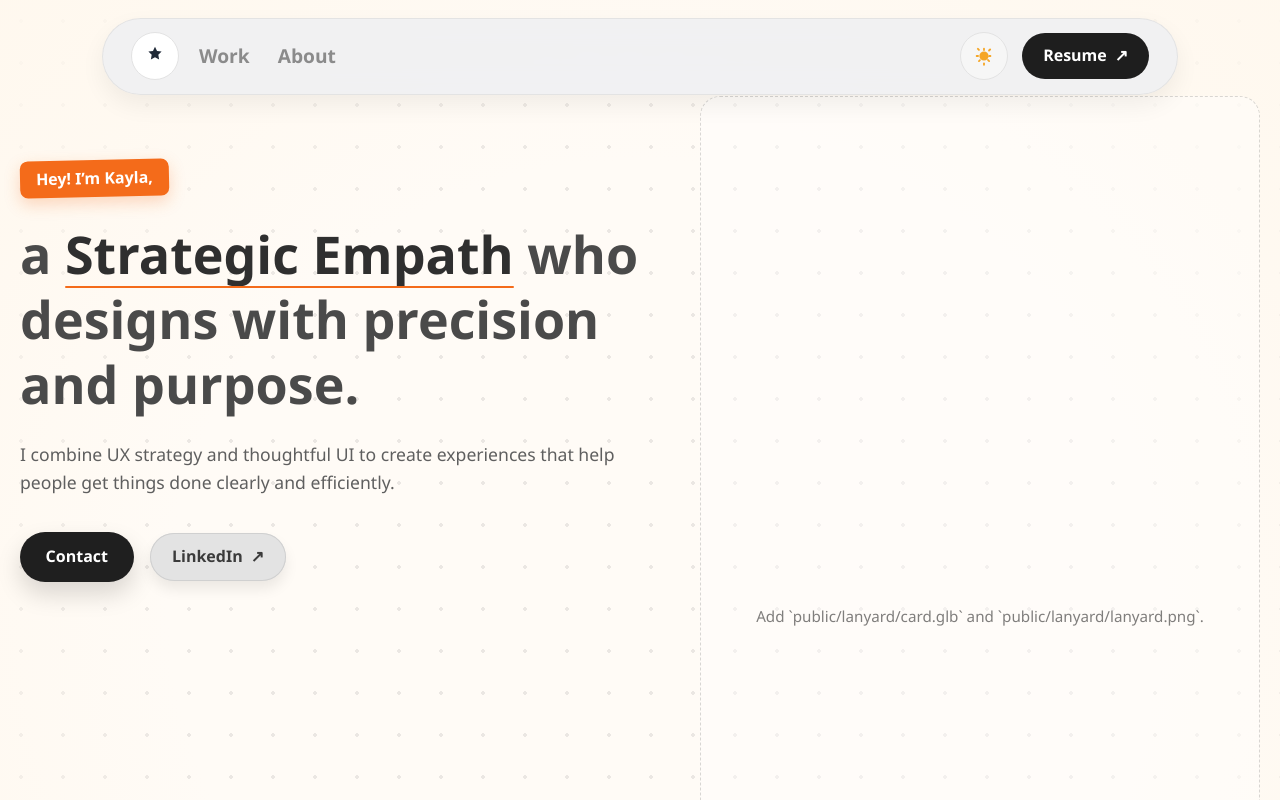
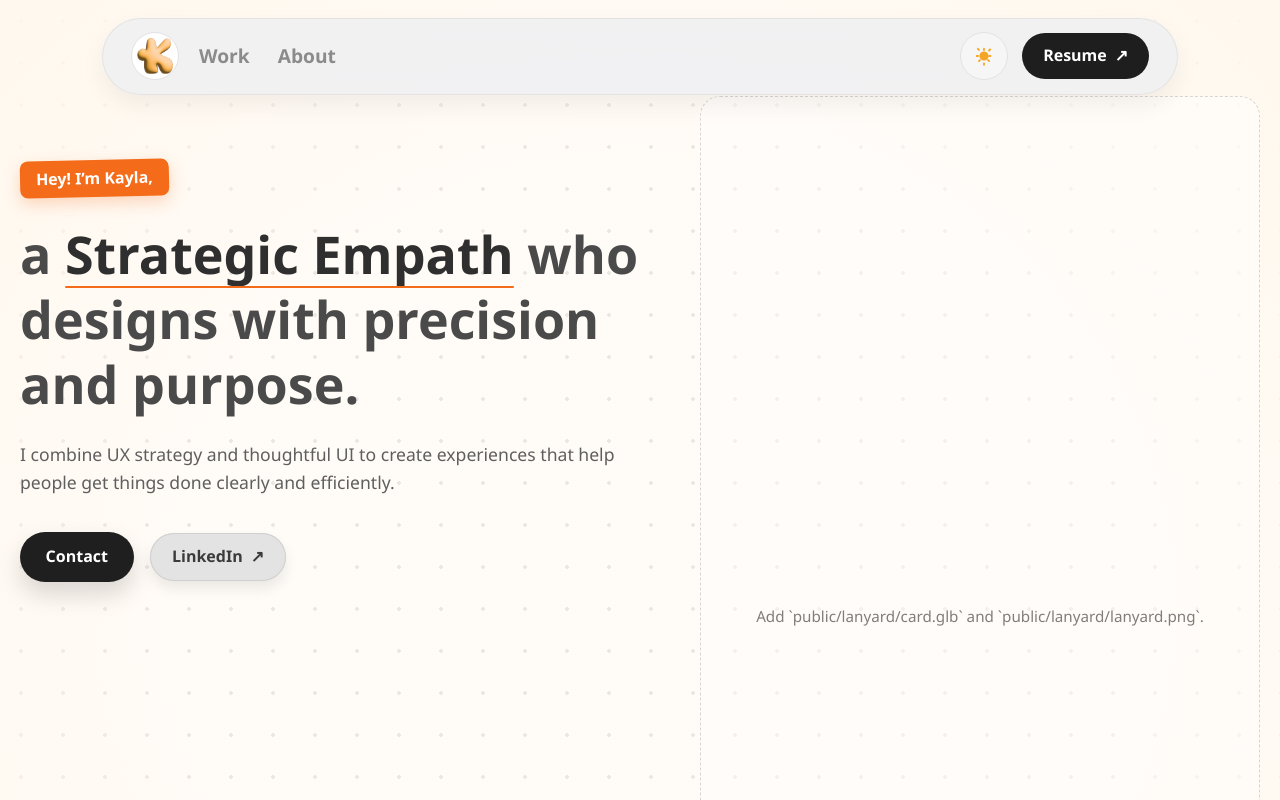
Before and after one commit to klaluo/Portfolio, a Next.js app: page / in a window 1280 px wide. Shown: the top 800 px of the page. Built offline with nearby package versions, Linux system fonts and the light colour scheme; no server answers; a web font is replaced by a local one.

Commit message:
feat: add brand logo

```diff
--- a/components/Navbar.jsx
+++ b/components/Navbar.jsx
@@ -1,5 +1,6 @@
 "use client";
 import React from "react";
+import Image from "next/image";
 import Link from "next/link";
 import { usePathname } from "next/navigation";
 
@@ -13,9 +14,12 @@ export default function Navbar() {
                 <div className='navPill'>
                     <div className='navLeft'>
                         <Link className='navIconButton' href='/' aria-label='Home'>
-                            <svg viewBox='0 0 24 24' aria-hidden='true'>
-                                <path d='M12 2l2.2 4.5 5 0.7-3.6 3.5 0.9 5-4.5-2.4-4.5 2.4 0.9-5-3.6-3.5 5-0.7L12 2z' />
-                            </svg>
+                            <Image
+                                src='/images/logo.png'
+                                alt='Logo'
+                                width={36}
+                                height={36}
+                            />
                         </Link>
                         <ul className='navLinks'>
                             <li>
```
Also changed, not shown: app/icon.png (added), public/images/logo.png (added).
